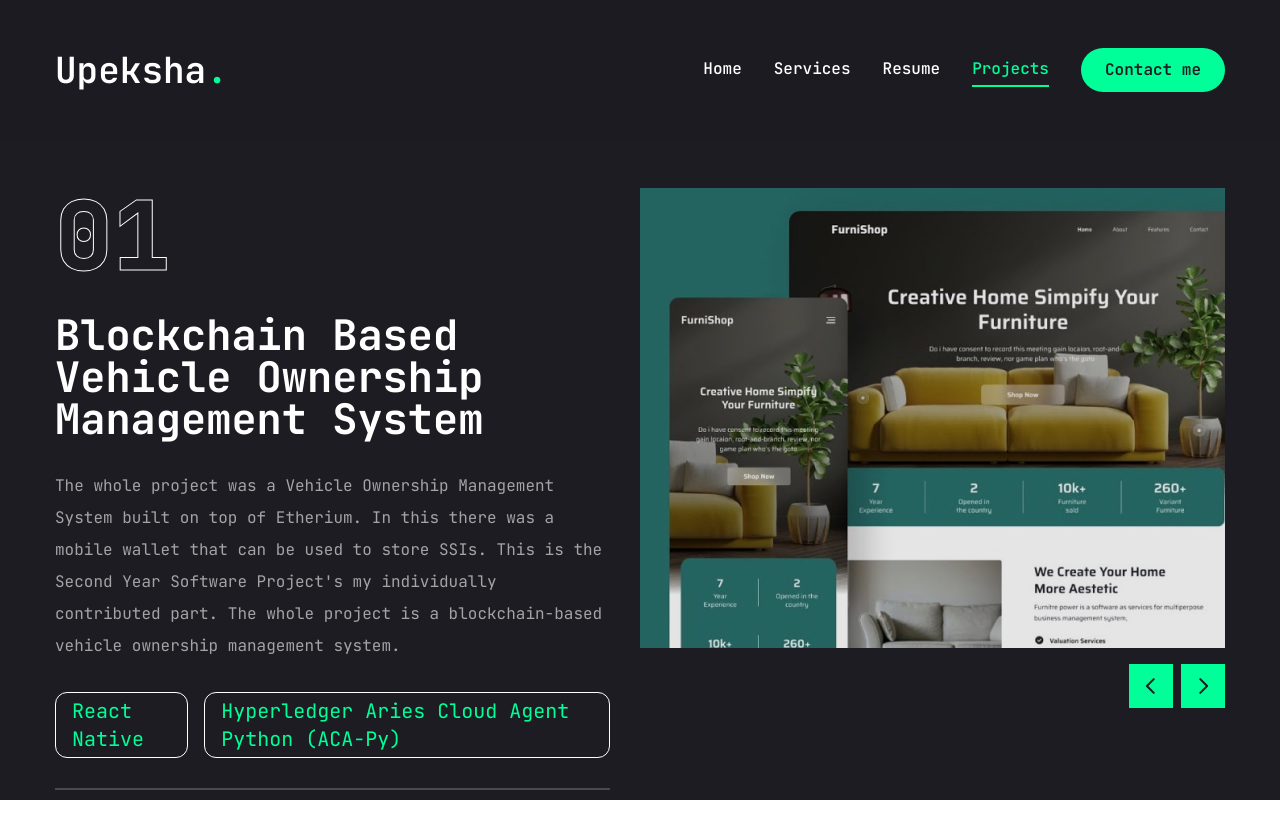
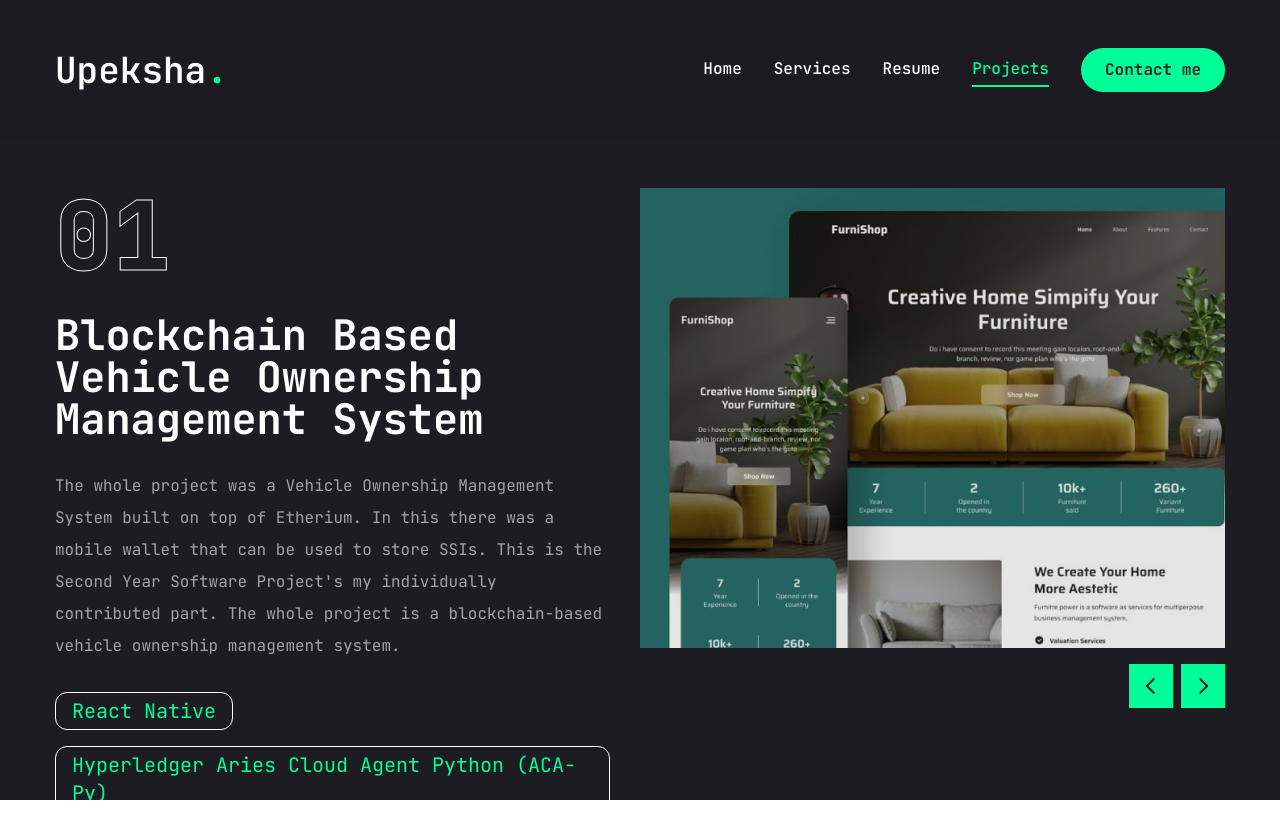
Before and after one commit to UpekshaHerath/UpekshaHerath.github.io, a Next.js app: page /projects in a window 1280 px wide. Shown: the top 838 px of the page. Built offline with nearby package versions, Linux system fonts and the light colour scheme.

Commit message:
fix: responsive issue in projects section

```diff
--- a/app/projects/page.jsx
+++ b/app/projects/page.jsx
@@ -126,7 +126,7 @@ const Work = () => {
               {/* project description */}
               <p className="text-white/60">{project.description}</p>
               {/* stack */}
-              <ul className="flex gap-4">
+              <ul className="flex flex-wrap gap-4">
                 {project.stack.map((item, index) => {
                   return (
                     <li
```
